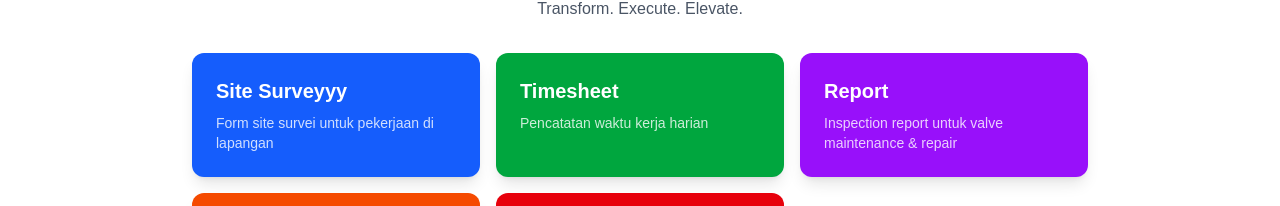
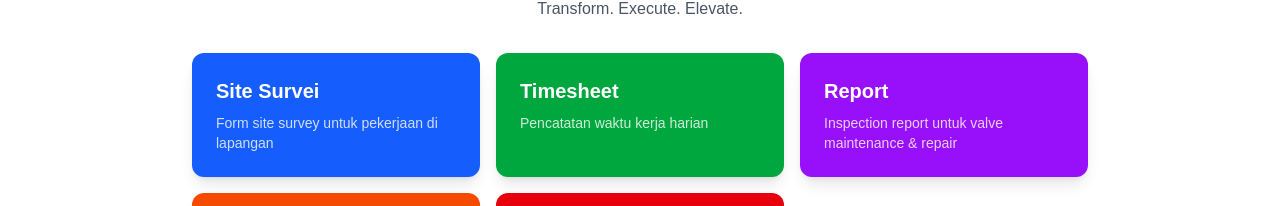
Before and after one commit to iksanfn1094/valve-report, a Next.js app: page / in a window 1280 px wide. Shown: the part 155-361 px from the top of the page. Built offline with nearby package versions, Linux system fonts and the light colour scheme.

Commit message:
fix: Site Survei + desc Form site survey

```diff
--- a/app/page.tsx
+++ b/app/page.tsx
@@ -2,8 +2,8 @@ import Link from "next/link";
 
 const menus = [
   {
-    title: "Site Surveyyy",
-    desc: "Form site survei untuk pekerjaan di lapangan",
+    title: "Site Survei",
+    desc: "Form site survey untuk pekerjaan di lapangan",
     href: "/site-survey",
     color: "bg-blue-600 hover:bg-blue-700",
   },
```
